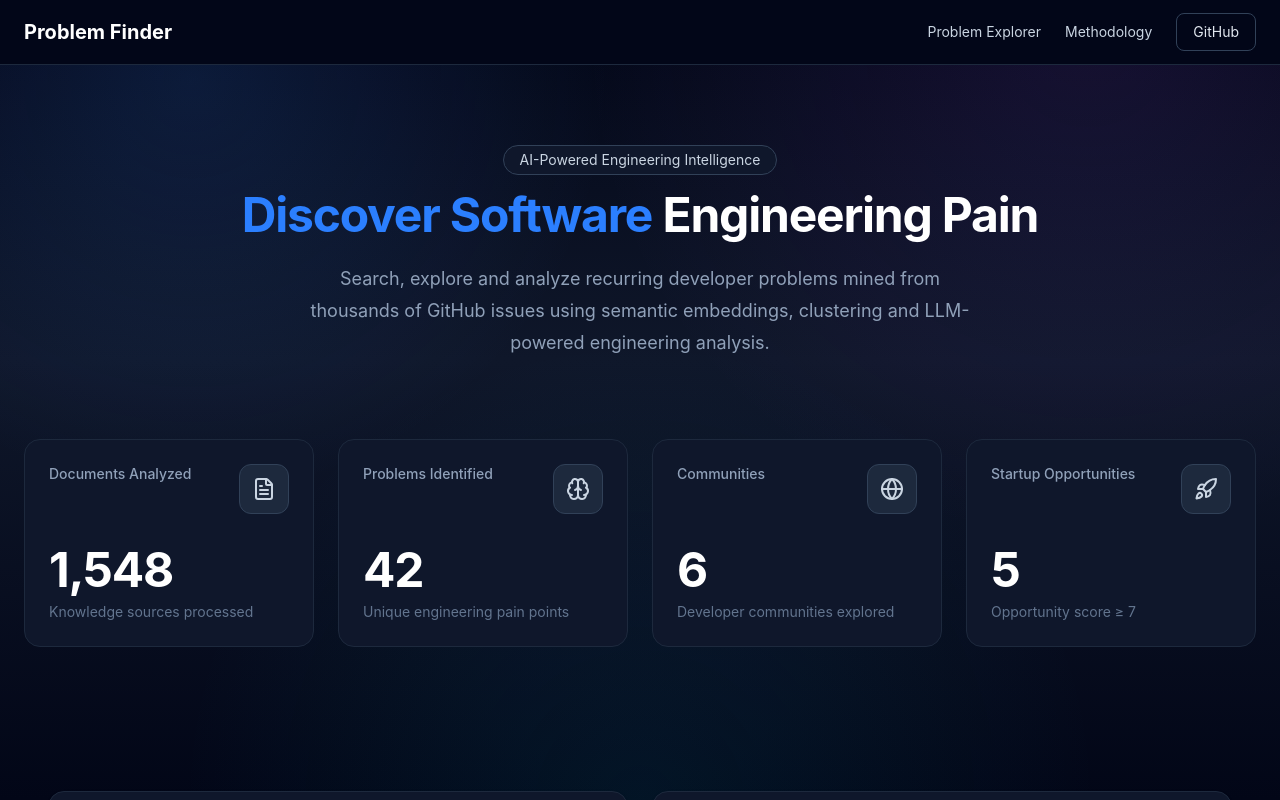
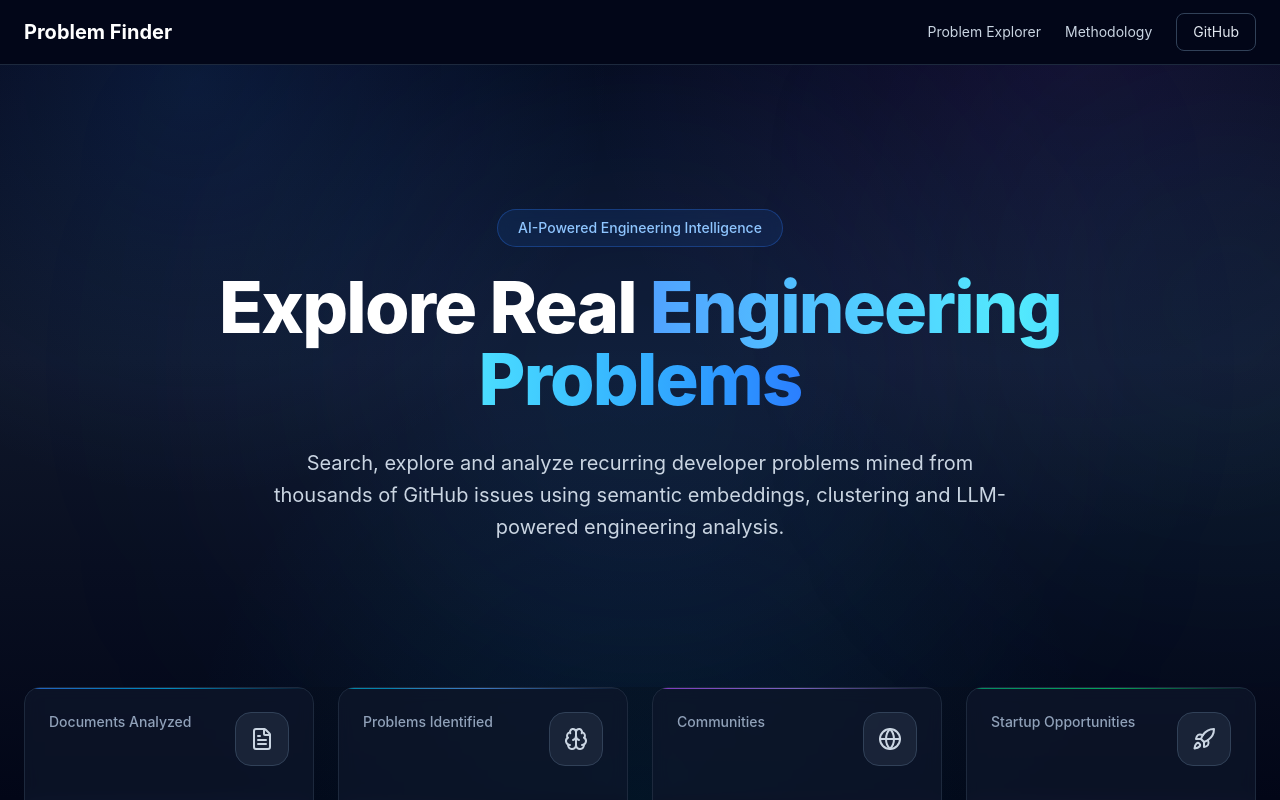
Before and after one commit to Sanjeev-8205/Problem-Finder, a React (Vite) app in the folder frontend/: page / in a window 1280 px wide. Shown: the top 800 px of the page. Built offline with nearby package versions, Linux system fonts and the light colour scheme.

Commit message:
chore: refactor the UX till the stats card

```diff
--- a/frontend/src/components/dashboard/StatsCard.tsx
+++ b/frontend/src/components/dashboard/StatsCard.tsx
@@ -1,10 +1,51 @@
 import type { LucideIcon } from "lucide-react";
+
+const accentStyles = {
+  blue: {
+    line: "from-blue-500 via-sky-400",
+    hoverBorder: "hover:border-blue-500/60",
+    shadow: "hover:shadow-blue-500/10",
+    icon: "group-hover:text-blue-400",
+    iconBg: "group-hover:bg-blue-500/10",
+    iconBorder: "group-hover:border-blue-500/40",
+  },
+
+  cyan: {
+    line: "from-cyan-500 via-blue-400",
+    hoverBorder: "hover:border-cyan-500/60",
+    shadow: "hover:shadow-cyan-500/10",
+    icon: "group-hover:text-cyan-400",
+    iconBg: "group-hover:bg-cyan-500/10",
+    iconBorder: "group-hover:border-cyan-500/40",
+  },
+
+  purple: {
+    line: "from-purple-500 via-violet-400",
+    hoverBorder: "hover:border-purple-500/60",
+    shadow: "hover:shadow-purple-500/10",
+    icon: "group-hover:text-purple-400",
+    iconBg: "group-hover:bg-purple-500/10",
+    iconBorder: "group-hover:border-purple-500/40",
+  },
+
+  emerald: {
+    line: "from-emerald-500 via-green-400",
+    hoverBorder: "hover:border-emerald-500/60",
+    shadow: "hover:shadow-emerald-500/10",
+    icon: "group-hover:text-emerald-400",
+    iconBg: "group-hover:bg-emerald-500/10",
+    iconBorder: "group-hover:border-emerald-500/40",
+  },
+};
+
+export type Accent = keyof typeof accentStyles;
 
 type StatsCardProps = {
   title: string;
   value: string;
   subtitle: string;
   icon: LucideIcon;
+  accent: Accent;
 };
 
 function StatsCard({
@@ -12,9 +53,42 @@
   value,
   subtitle,
   icon: Icon,
+  accent,
 }: StatsCardProps) {
+  const style = accentStyles[accent];
+
   return (
-    <div className="group rounded-2xl border border-slate-800 bg-slate-900 p-6 transition-all duration-300 hover:-translate-y-1 hover:border-blue-500 hover:shadow-lg">
+    <div
+      className={`
+        group
+        relative
+        overflow-hidden
+        rounded-2xl
+        border
+        border-slate-800
+        bg-slate-900/70
+        p-6
+        backdrop-blur-sm
+        transition-all
+        duration-300
+        hover:-translate-y-1
+        hover:shadow-xl
+        ${style.hoverBorder}
+        ${style.shadow}
+      `}
+    >
+      <div
+        className={`
+          absolute
+          inset-x-0
+          top-0
+          h-px
+          bg-linear-to-r
+          ${style.line}
+          to-transparent
+          opacity-70
+        `}
+      />
 
       <div className="flex items-start justify-between">
         <div>
@@ -23,24 +97,43 @@
           </h3>
         </div>
 
-        <div className="rounded-xl border border-slate-700 bg-slate-800 p-3 transition-colors group-hover:border-blue-500/40 group-hover:bg-blue-500/10">
+        <div
+          className={`
+            rounded-2xl
+            border
+            border-slate-700
+            bg-slate-800/80
+            p-3.5
+            transition-all
+            duration-300
+            group-hover:scale-105
+            ${style.iconBorder}
+            ${style.iconBg}
+          `}
+        >
           <Icon
-            className="h-6 w-6 text-slate-300 group-hover:text-blue-400"
+            className={`
+              h-6
+              w-6
+              text-slate-300
+              transition-colors
+              duration-300
+              ${style.icon}
+            `}
             strokeWidth={2}
           />
         </div>
       </div>
 
       <div className="mt-8">
-        <p className="text-5xl font-bold tracking-tight text-white">
+        <p className="text-5xl font-extrabold tracking-tight text-white">
           {value}
         </p>
 
-        <p className="mt-2 text-sm text-slate-500">
+        <p className="mt-2 text-sm text-slate-400">
           {subtitle}
         </p>
       </div>
-
     </div>
   );
 }
--- a/frontend/src/components/dashboard/StatsPanel.tsx
+++ b/frontend/src/components/dashboard/StatsPanel.tsx
@@ -1,5 +1,6 @@
 import StatsCard from "./StatsCard";
 import type { Metadata, Problem } from "@/types/problem";
+import type { Accent } from "./StatsCard";
 import {
   Brain,
   FileText,
@@ -17,30 +18,40 @@
     (problem) => problem.startup_opportunity_score >= 7
   ).length;
 
-  const stats = [
+  const stats: Array<{
+    title: string;
+    value: string;
+    subtitle: string;
+    icon: typeof FileText;
+    accent: Accent;
+  }> = [
     {
       title: "Documents Analyzed",
       value: metadata.documents_analyzed.toLocaleString(),
       subtitle: "Knowledge sources processed",
       icon: FileText,
+      accent: "blue",
     },
     {
       title: "Problems Identified",
       value: metadata.clusters_found.toString(),
       subtitle: "Unique engineering pain points",
       icon: Brain,
+      accent: "cyan",
     },
     {
       title: "Communities",
       value: metadata.communities_analyzed.toString(),
       subtitle: "Developer communities explored",
       icon: Globe,
+      accent: "purple",
     },
     {
       title: "Startup Opportunities",
       value: startupOpportunities.toString(),
       subtitle: "Opportunity score ≥ 7",
       icon: Rocket,
+      accent: "emerald",
     },
   ];
 
@@ -54,6 +65,7 @@
             value={stat.value}
             subtitle={stat.subtitle}
             icon={stat.icon}
+            accent={stat.accent}
           />
         ))}
       </div>
--- a/frontend/src/components/hero/Hero.tsx
+++ b/frontend/src/components/hero/Hero.tsx
@@ -1,20 +1,73 @@
 function Hero() {
   return (
-    <section className="mx-auto flex max-w-7xl flex-col items-center px-6 py-20 text-center">
-      <span className="mb-4 rounded-full border border-slate-700 bg-slate-900 px-4 py-1 text-sm text-slate-300">
+    <section className="relative overflow-hidden">
+      <div className="absolute inset-0 -z-10 overflow-hidden">
+        <div
+          className="
+            absolute
+            left-1/2
+            top-0
+            h-150
+            w-150
+            -translate-x-1/2
+            rounded-full
+            bg-blue-500/10
+            blur-[140px]
+          "
+        />
+
+        <div
+          className="
+            absolute
+            -right-37.5
+            top-10
+            h-100
+            w-100
+            rounded-full
+            bg-cyan-500/10
+            blur-[140px]
+          "
+        />
+        </div>
+
+      <div className="relative z-10 mx-auto flex max-w-7xl flex-col items-center px-6 py-28 text-center lg:py-36">
+        <span className="
+          mb-6
+          rounded-full
+          border
+          border-blue-500/30
+          bg-blue-500/10
+          px-5
+          py-2
+          text-sm
+          font-medium
+          text-blue-300
+          backdrop-blur
+          ">
           AI-Powered Engineering Intelligence
         </span>
 
-      <h1 className="max-w-4xl text-5xl font-bold tracking-tight text-white">
-        <span className="text-blue-500"> Discover Software </span>
-         Engineering Pain
+        <h1 className="max-w-5xl text-5xl font-extrabold tracking-tight lg:text-7xl">
+          Explore Real{" "}
+
+          <span className="bg-linear-to-r from-blue-400 via-cyan-300 to-blue-500 bg-clip-text text-transparent">
+            Engineering Problems
+          </span>
         </h1>
 
-      <p className="mt-6 max-w-2xl text-lg leading-8 text-slate-400">
+        <p className="
+          mt-8
+          max-w-3xl
+          text-lg
+          leading-8
+          text-slate-300
+          lg:text-xl
+          ">
           Search, explore and analyze recurring developer problems mined from
           thousands of GitHub issues using semantic embeddings, clustering and
           LLM-powered engineering analysis.
         </p>
+      </div>
     </section>
   );
 }
--- a/frontend/src/index.css
+++ b/frontend/src/index.css
@@ -51,7 +51,6 @@
   .surface-card-hover {
     @apply transition-all duration-300 hover:-translate-y-1 hover:border-blue-500/60 hover:shadow-xl hover:shadow-blue-500/10;
   }
-
   .surface-panel {
     @apply rounded-2xl border border-slate-800 bg-slate-900/50 backdrop-blur-md;
   }
```
Lines whose indentation alone changed are shown as unchanged.
